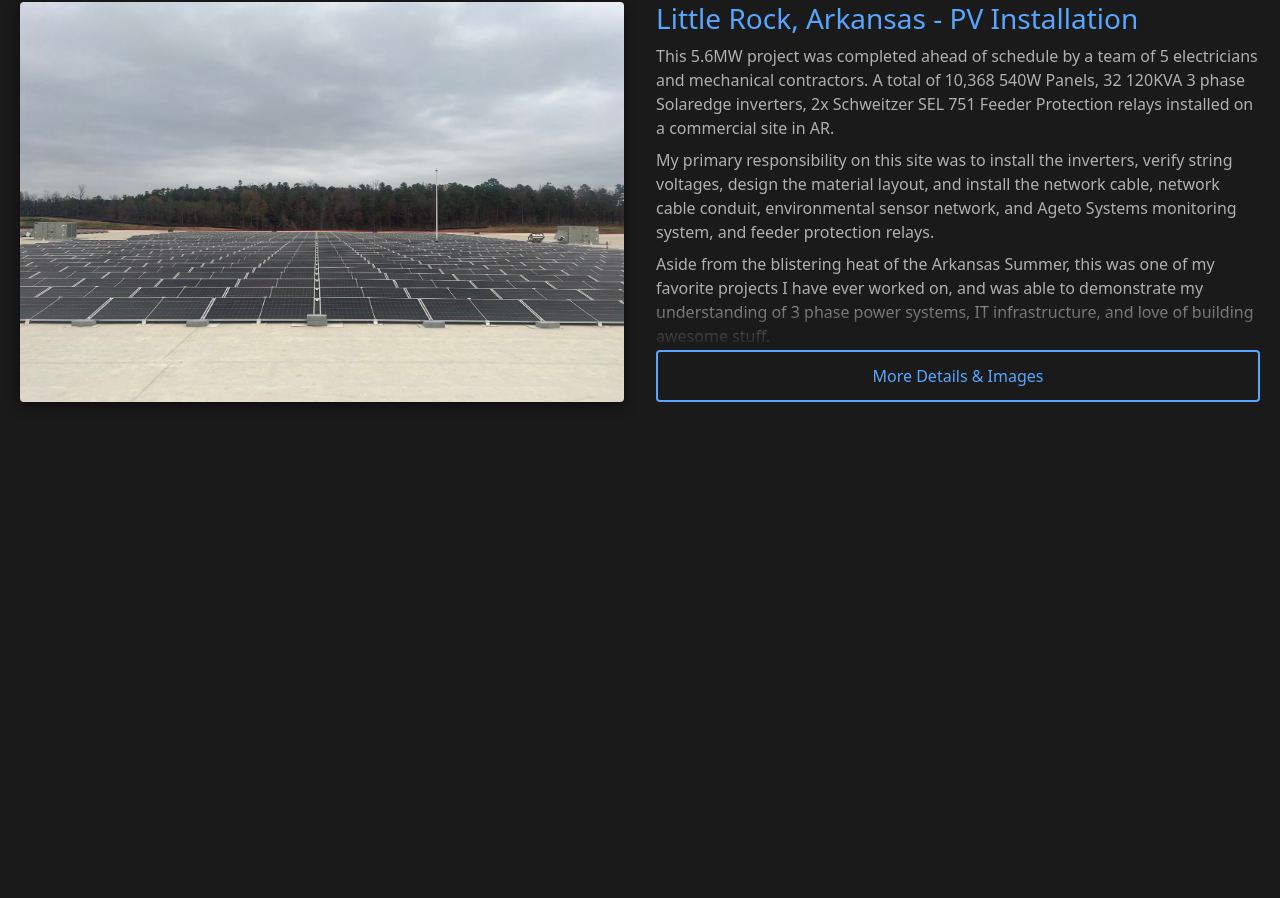
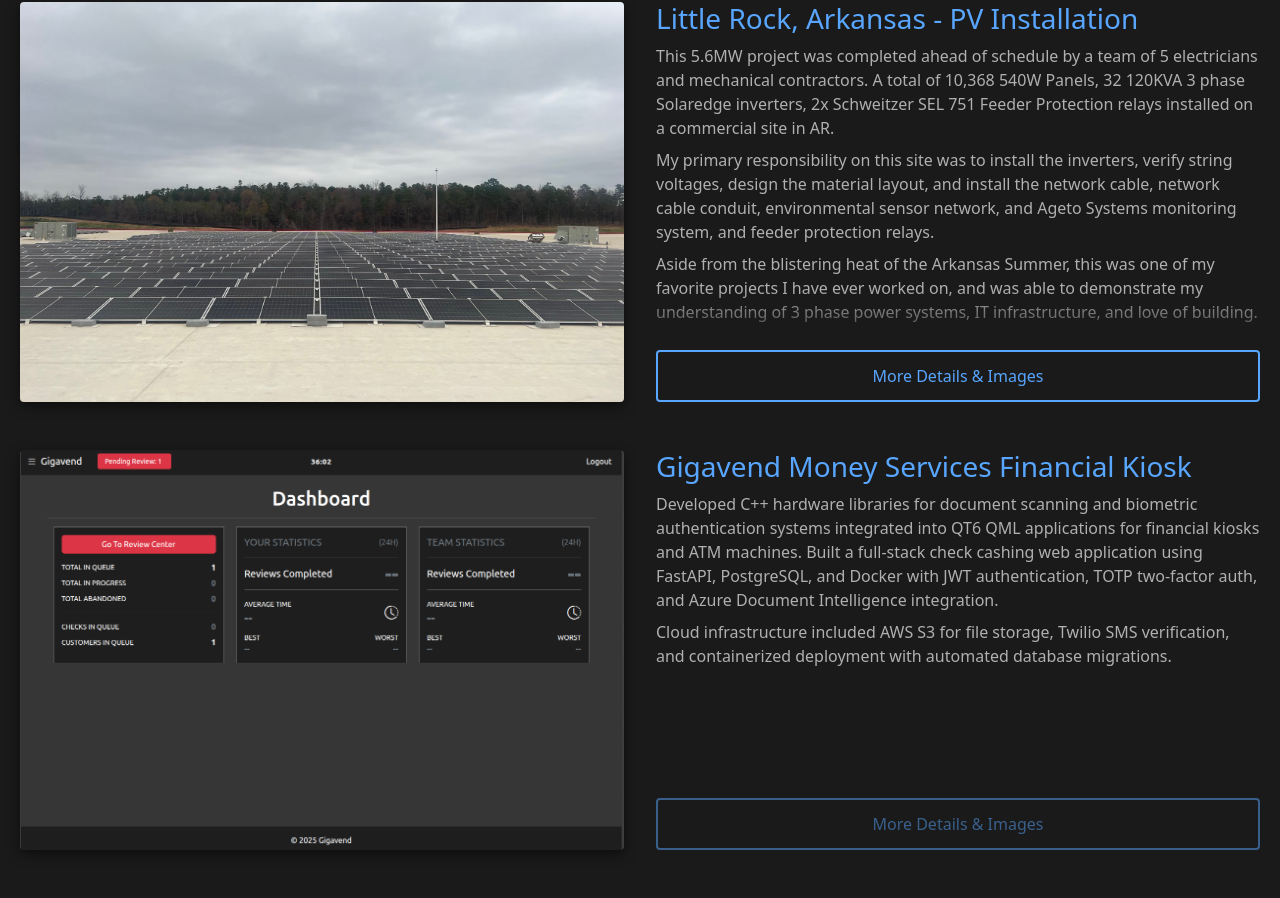
Before and after one commit to alfred-c-scott/PortfolioSite, a FastAPI app: page /projects in a window 1280 px wide. Shown: the part 228-1126 px from the top of the page. Run offline with FastAPI, Linux system fonts and the light colour scheme.

Commit message:
add multiple projects on project index page.

```diff
--- a/app/main.py
+++ b/app/main.py
@@ -41,8 +41,7 @@ async def home(request: Request) -> HTMLResponse:
 
 @app.get('/projects')
 async def project_index(request: Request) -> HTMLResponse:
-    _context = dict()
-    _context = p.projects
+    _context = {"projects": p.projects}
     return templates.TemplateResponse(
         request=request,
         context=_context,
--- a/app/templates/home.html
+++ b/app/templates/home.html
@@ -358,6 +358,9 @@
             {% if professional_summary.paragraph_5 %}
             <p class="mb-3">{{ professional_summary.paragraph_5 }}</p>
             {% endif %}
+            {% if professional_summary.paragraph_6 %}
+            <p class="mb-3">{{ professional_summary.paragraph_6 }}</p>
+            {% endif %}
         </div>
     </div>
     <!-- Skills Section -->
--- a/app/templates/projects/project_index.html
+++ b/app/templates/projects/project_index.html
@@ -33,6 +33,13 @@
     object-fit: cover;
     border-radius: 4px;
     box-shadow: 0 4px 12px rgba(0, 0, 0, 0.5);
+    cursor: pointer;
+    transition: transform 0.2s, box-shadow 0.2s;
+}
+
+.project-thumbnail:hover {
+    transform: scale(1.02);
+    box-shadow: 0 8px 20px rgba(0, 0, 0, 0.6);
 }
 
 .project-info {
@@ -91,6 +98,61 @@
     background-color: var(--color-accent-primary);
     color: var(--color-bg-page);
 }
+
+.project-btn-disabled {
+    opacity: 0.5;
+    cursor: default;
+}
+
+.project-btn-disabled:hover {
+    background-color: transparent;
+    color: var(--color-accent-primary);
+}
+
+/* Lightbox */
+.lightbox {
+    display: none;
+    position: fixed;
+    top: 0;
+    left: 0;
+    width: 100%;
+    height: 100%;
+    background-color: rgba(0, 0, 0, 0.95);
+    z-index: 2000;
+    justify-content: center;
+    align-items: center;
+}
+
+.lightbox.active {
+    display: flex;
+}
+
+.lightbox-content {
+    max-width: 90%;
+    max-height: 90%;
+    position: relative;
+}
+
+.lightbox-content img {
+    max-width: 100%;
+    max-height: 85vh;
+    border-radius: 4px;
+    box-shadow: 0 8px 32px rgba(0, 0, 0, 0.8);
+}
+
+.lightbox-close {
+    position: absolute;
+    top: -40px;
+    right: 0;
+    color: var(--color-text-white);
+    font-size: 2rem;
+    cursor: pointer;
+    transition: color 0.2s;
+}
+
+.lightbox-close:hover {
+    color: var(--color-accent-primary);
+}
 {% endblock %}
 
 {% block body %}
@@ -98,21 +160,69 @@
     <h1 class="page-title">Projects</h1>
     <hr class="title-separator">
 
+    {% for project in projects %}
     <div class="project-item">
         <div class="project-thumbnail-container">
-            <img src="{{ url_for('static', path='images/projects/' + index_image) }}"
-                 alt="{{ name }}"
-                 class="project-thumbnail">
+            {% if project.index_image %}
+            <img src="{{ url_for('static', path='images/projects/' + project.index_image) }}"
+                 alt="{{ project.name }}"
+                 class="project-thumbnail"
+                 onclick="openLightbox('{{ url_for('static', path='images/projects/' + project.index_image) }}')">
+            {% endif %}
         </div>
         <div class="project-info">
-            <h3 class="project-name">{{ name }}</h3>
+            <h3 class="project-name">{{ project.name }}</h3>
             <div class="project-description-container">
-                {% for paragraph in description.split('|') %}
+                {% if project.description %}
+                {% for paragraph in project.description.split('|') %}
                     <p class="project-description">{{ paragraph.strip() }}</p>
                 {% endfor %}
+                {% endif %}
             </div>
-            <a href="{{ url_for('project_little_rock') }}" class="project-btn">More Details & Images</a>
+            {% if project.detail_url %}
+            <a href="{{ url_for(project.detail_url) }}" class="project-btn">More Details & Images</a>
+            {% else %}
+            <span class="project-btn project-btn-disabled">More Details & Images</span>
+            {% endif %}
         </div>
     </div>
+    {% endfor %}
 </div>
+
+<!-- Lightbox Modal -->
+<div class="lightbox" id="lightbox" onclick="closeLightbox(event)">
+    <div class="lightbox-content" onclick="event.stopPropagation()">
+        <span class="lightbox-close" onclick="closeLightbox(event)">&times;</span>
+        <img src="" alt="Full size image" id="lightbox-img">
+    </div>
+</div>
+
+<script>
+    function openLightbox(src) {
+        const lightbox = document.getElementById('lightbox');
+        const img = document.getElementById('lightbox-img');
+        img.src = src;
+        lightbox.classList.add('active');
+        document.body.style.overflow = 'hidden';
+    }
+
+    function closeLightbox(event) {
+        if (event.target.classList.contains('lightbox') || event.target.classList.contains('lightbox-close')) {
+            const lightbox = document.getElementById('lightbox');
+            lightbox.classList.remove('active');
+            document.body.style.overflow = '';
+        }
+    }
+
+    // Keyboard navigation
+    document.addEventListener('keydown', function(e) {
+        const lightbox = document.getElementById('lightbox');
+        if (!lightbox.classList.contains('active')) return;
+
+        if (e.key === 'Escape') {
+            lightbox.classList.remove('active');
+            document.body.style.overflow = '';
+        }
+    });
+</script>
 {% endblock %}
--- a/core/projects.py
+++ b/core/projects.py
@@ -1,11 +1,11 @@
-projects = dict()
+projects = []
 
 project_1_description = "This 5.6MW project was completed ahead of schedule by a team of 5 electricians and mechanical contractors. A total of\
     10,368 540W Panels, 32 120KVA 3 phase Solaredge inverters, 2x Schweitzer SEL 751 Feeder Protection relays installed on a commercial site in AR.\
     |My primary responsibility on this site was to install the inverters, verify string voltages, design the material layout, and install the network\
     cable, network cable conduit, environmental sensor network, and Ageto Systems monitoring system, and feeder protection relays.\
     |Aside from the blistering heat of the Arkansas Summer, this was one of my favorite projects I have ever worked on, and was able to demonstrate my\
-    understanding of 3 phase power systems, IT infrastructure, and love of building awesome stuff."
+    understanding of 3 phase power systems, IT infrastructure, and love of building."
 
 project_1_specs = [
     {"label": "Capacity", "value": "5.6 MW"},
@@ -43,6 +43,7 @@ project_1 = {
     "description": project_1_description,
     "index_image": "little_rock/solar_thumbnail.jpg",
     "project_image": "little_rock/sunrise.jpg",
+    "detail_url": "project_little_rock",
     "specs": project_1_specs,
     "comm_images": project_1_comm_images,
     "pv_images": project_1_pv_images,
@@ -62,4 +63,19 @@ project_1 = {
     ]
 }
 
-projects.update(project_1)
+projects.append(project_1)
+
+project_2_description = "Developed C++ hardware libraries for document scanning and biometric authentication systems integrated into \
+    QT6 QML applications for financial kiosks and ATM machines. Built a full-stack check cashing web application using FastAPI, \
+    PostgreSQL, and Docker with JWT authentication, TOTP two-factor auth, and Azure Document Intelligence integration.\
+    |Cloud infrastructure included AWS S3 for file storage, Twilio SMS verification, and containerized deployment with automated \
+    database migrations."
+
+project_2 = {
+    "name": "Gigavend Money Services Financial Kiosk",
+    "description": project_2_description,
+    "index_image": "gigavend/gigavend_thumbnail.png",
+    "detail_url": None,
+}
+
+projects.append(project_2)
--- a/core/resume_data.py
+++ b/core/resume_data.py
@@ -3,22 +3,25 @@ from core.contact_info import contact_info
 contact_info = contact_info
 
 professional_summary = {
-    "paragraph_1": "Skilled and versatile engineer, programmer and electronics technician with more than 20 years of experience spanning power distribution\
+    "paragraph_1": "Skilled and versatile programmer and electronics technician with more than 20 years of experience spanning power distribution\
         engineering, renewable energy field operations, military weapon systems electronics technician, and software development. Expertise in\
         hydraulic and pneumatic systems and component-level troubleshooting of electrical circuits, with a strong track record of safe, methodical\
         diagnostics in complex, high-risk environments. Proven ability to interpret complex wiring diagrams, relay logic, and technical\
         documentation to identify root cause, implement durable corrective actions, and document results for compliance and repeatability.",
-    "paragraph_2": "Power Distribution Engineer at Kentucky Utilities (LG&E), supported the reliability and safety of high voltage residential and commercial distribution\
+    "paragraph_2": "As Project Lead and Software Engineer at Gigavend Money Services, developed C++ hardware libraries for document scanning \
+        and biometric authentication systems integrated into QT6 GUI applications for financial kiosks. Built full-stack web applications using \
+        FastAPI, PostgreSQL, and Docker with secure authentication, cloud storage integration, and automated deployment pipelines.",
+    "paragraph_3": "Power Distribution Engineer at Kentucky Utilities (LG&E), supported the reliability and safety of high voltage residential and commercial distribution\
         systems through redundant designs, field coordination, and technical analysis—helping ensure reliable service delivery and rapid\
         restoration when outages occurred.",
-    "paragraph_3": "As a Solar Installer/Maintenance Technician, performed installation support, commissioning, troubleshooting, and preventative\
-        maintenance for networked high capacity photovoltaic systems, inverters, electrical interconnects, and associated power monitoring and\
-        control systems, ensuring system performance and adherence to safety standards.",
-    "paragraph_4": "During Operation Enduring Freedom served as Electronics Technician (CIWS) in the U.S. Navy, diagnosed and repaired intricate\
-        electronic and electromechanical systems under high-tempo operational conditions, maintaining readiness through disciplined\
-        maintenance practices and detailed documentation. which required a strong understanding of PLCs, robotics, servos, steppers, as well\
+    "paragraph_4": "As a Solar Installer/Maintenance Technician, performed installation support, commissioning, troubleshooting, and preventative\
+        maintenance for networked high capacity 3 Phase photovoltaic systems, inverters, electrical interconnects, and associated power monitoring\
+        and control systems, ensuring system performance and adherence to safety standards.",
+    "paragraph_5": "During Operation Enduring Freedom served as Electronics Technician (CIWS) in the U.S. Navy, diagnosed and repaired intricate\
+        electronic and electromechanical systems under high-tempo operational conditions, maintaining readiness through disciplined maintenance\
+        practices and detailed documentation. which required a strong understanding of PLCs, robotics, servos, steppers, as well\
         as 60Hz->400Hz power converters and high power amplifiers such as klystrons and magnetrons.",
-    "paragraph_5": "Additionally, novice level expertise in microcontroller development and embedded programming on ESP32 and STM32 platforms,\
+    "paragraph_6": "Additionally, novice level expertise in microcontroller development and embedded programming on ESP32 and STM32 platforms,\
         integrating various sensors and communication protocols over UART, SPI, and I2C interfaces, and validating performance through unit\
         testing and troubleshooting."
 }
@@ -38,6 +41,7 @@ bullets = [
     "C / C++ / Python / SQL / Ansible",
     "FastAPI / SQLAlchemy / Pydantic",
     "Unix / Linux (Debian variants)",
+    "Docker/LXC containers",
     "PostgreSQL Database",
     "AI IDEs Cursor/Claude Code",
     "OAuth 2.0 with TOTP 2FA",
@@ -50,7 +54,7 @@ bullets = [
     "Pfsense Firewall setup",
     "Ubiquiti Switch setup",
     "AWS EC2, S3, RDS",
-    "Docker/LXC containers",
+    "Cloudflare DNS/TLS management",
     "3 Phase Power Systems",
     "Switchgear Installation",
     "CT Installation and wiring",
```
Also changed, not shown: app/static/images/projects/gigavend/gigavend_thumbnail.png (added).
